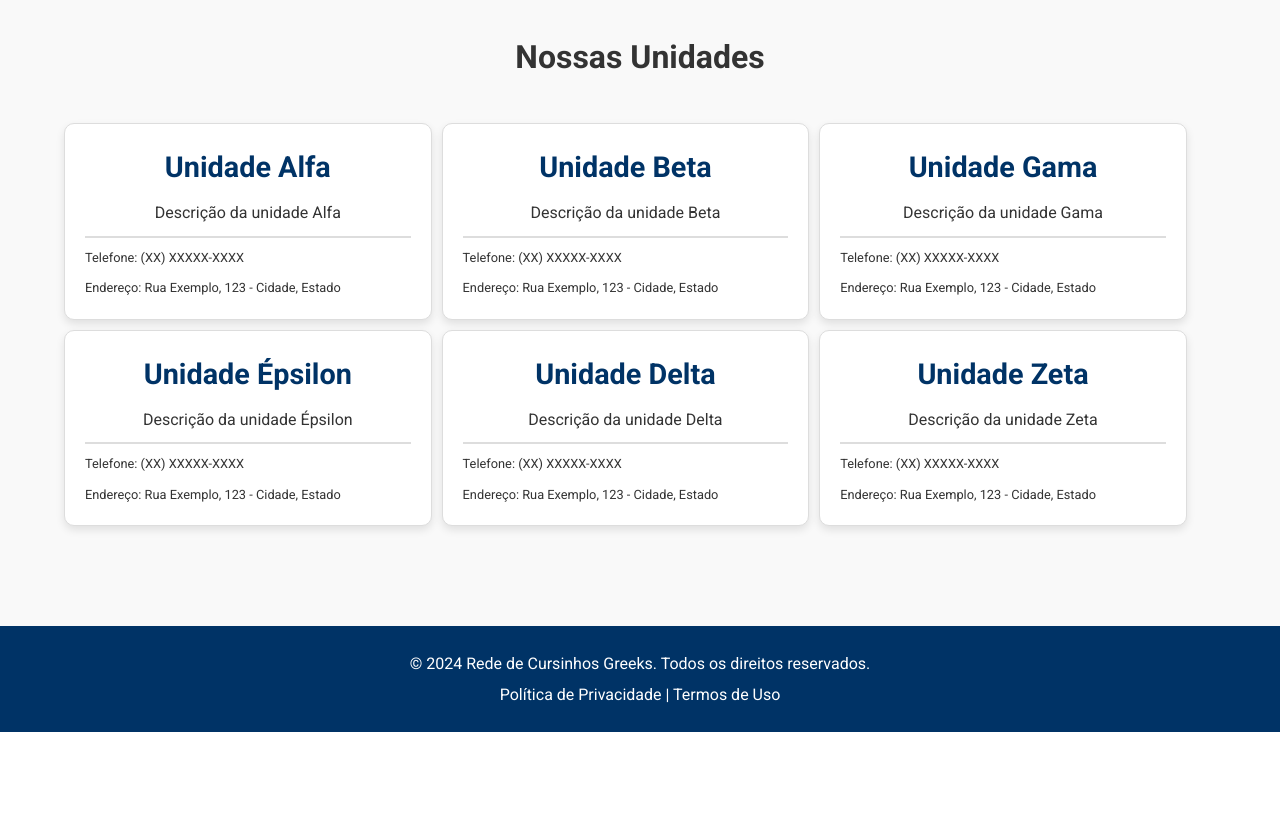
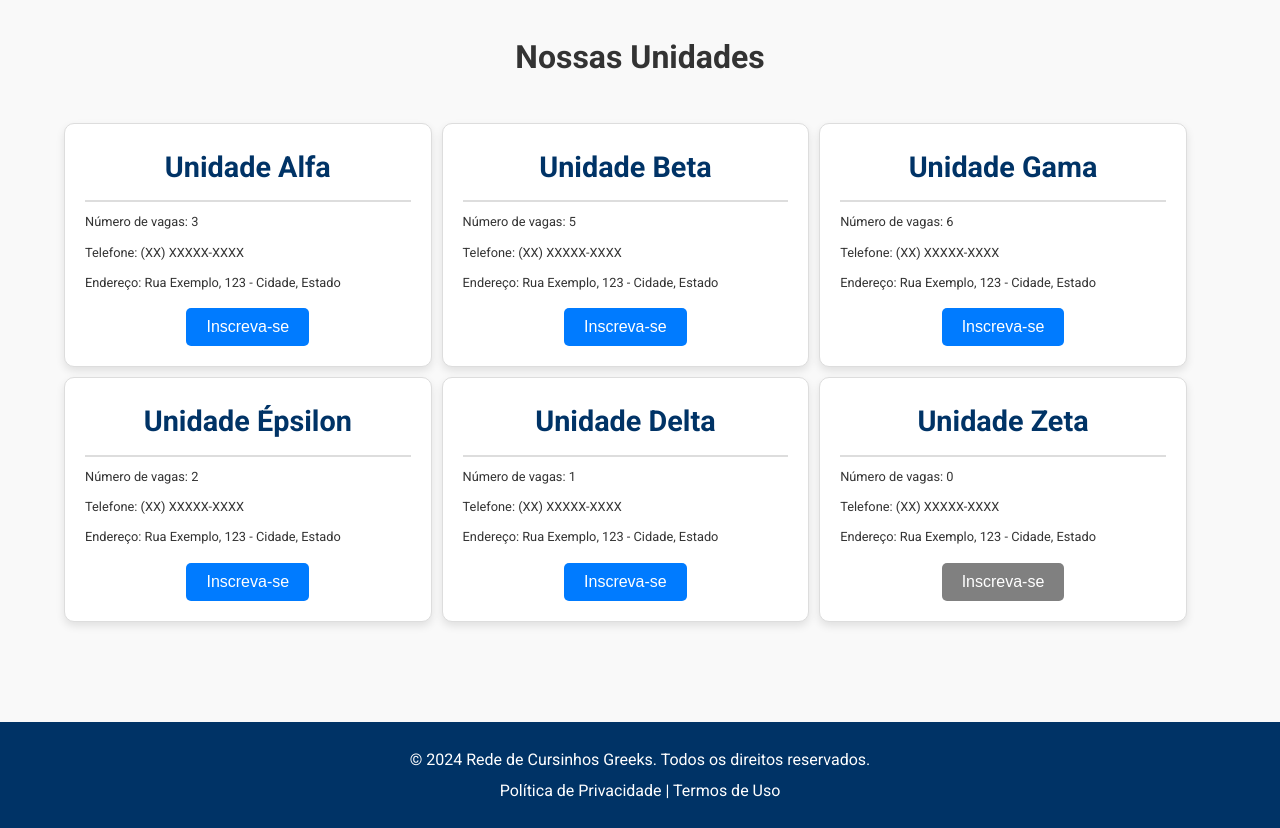
Before and after one commit to MuriloGDO/aibd-proj, a Django app: page / in a window 1280 px wide. Shown: the part 422-1250 px from the top of the page. Before the commit the page ends 1154 px from the top, so only its background shows below. Run offline with Django 5.2, Linux system fonts and the light colour scheme.

Commit message:
feat: unit_detail page

```diff
--- a/aibd/aibd/urls.py
+++ b/aibd/aibd/urls.py
@@ -5,5 +5,6 @@ from web import views as view_web
 urlpatterns = [
     path('admin/', admin.site.urls),
     path('', view_web.home, name="home"),
-    path('unidade/<int:id>/', view_web.unit_detail, name='unit_detail'),
+    path('unidade/<int:unit_id>/', view_web.unit_detail, name='unit_detail'),
+    path('inscrever/<int:unit_id>/', view_web.subscribe_to_the_unit, name='subscribe_to_the_unit'),
 ]
--- a/aibd/templates/home.html
+++ b/aibd/templates/home.html
@@ -5,7 +5,12 @@
     <meta charset="UTF-8">
     <meta name="viewport" content="width=device-width, initial-scale=1.0">
     <link rel="icon" href="{% static 'images/Greeks.png' %}" type="image/png">
-    {% block head %}{% endblock %}
+    <link rel="stylesheet" href="{% static 'css/home.css' %}">
+    <link rel="preconnect" href="https://fonts.googleapis.com">
+    <link rel="preconnect" href="https://fonts.gstatic.com" crossorigin>
+    <link href="https://fonts.googleapis.com/css2?family=Roboto:wght@400;500;700&display=swap" rel="stylesheet">
+    {% block head %}
+    {% endblock %}
     <title>{% block title %}{% endblock %}</title>
 </head>
 <body>
@@ -35,5 +40,8 @@
         {% block footer %}
         {% endblock %}
     </footer>
+
+    {% block script%}
+    {% endblock %}
 </body>
 </html>
--- a/aibd/templates/static/css/web_home.css
+++ b/aibd/templates/static/css/web_home.css
@@ -205,27 +68,32 @@ header nav ul li a:hover {
 
 .info {
     text-align: left;
-    font-size: 0.5em;
+    font-size: 0.8em !important;
 }
 
-/* Footer */
-footer {
-    background-color: #003366;
-    color: white;
-    padding: 20px 0;
-    text-align: center;
-    margin-top: 50px;
+.btn-card {
+    margin-top: 15px;
+    padding: 10px 20px;
+    background-color: #007bff;
+    color: #fff;
+    border: none;
+    border-radius: 5px;
+    cursor: pointer;
+    font-size: 1em;
+    transition: background-color 0.3s ease, transform 0.2s ease;
 }
 
-footer p {
-    margin: 5px 0;
+.btn-card:hover {
+    background-color: #0056b3;
+    transform: translateY(-2px);
 }
 
-footer a {
-    color: white;
-    text-decoration: none;
+.btn-card:active {
+    background-color: #004494;
+    transform: translateY(0);
 }
 
-footer a:hover {
-    text-decoration: underline;
+.btn-card-block {
+    background-color: grey !important;
+    cursor: not-allowed;
 }
--- a/aibd/web/templates/web_home.html
+++ b/aibd/web/templates/web_home.html
@@ -1,13 +1,10 @@
 {% extends 'home.html' %}
 
-{% block title %}Rede de cursinho{% endblock %}
+{% block title %}Rede Greeks{% endblock %}
 
 {% block head %}
     {% load static %}
     <link rel="stylesheet" href="{% static 'css/web_home.css' %}">
-    <link rel="preconnect" href="https://fonts.googleapis.com">
-    <link rel="preconnect" href="https://fonts.gstatic.com" crossorigin>
-    <link href="https://fonts.googleapis.com/css2?family=Roboto:wght@400;500;700&display=swap" rel="stylesheet">
 {% endblock %}
 
 {% block header %}
@@ -31,10 +28,22 @@
                         <a href="{% url 'unit_detail' unit.Id %}" class="card">
                             <div class="card-content">
                                 <h3>{{ unit.Name }}</h3>
-                                <p>{{ unit.Description }}</p>
+                                <!-- <p>{{ unit.Description }}</p> -->
                                 <div class="line"></div>
-                                <p class="info" style="font-size: 0.8em;">Telefone: {{ unit.Fone }}</p>
-                                <p class="info" style="font-size: 0.8em;">Endereço: {{ unit.Address }}</p>
+                                <p class="info">Número de vagas: {{ unit.NumberOfVailableVacancy }}</p>
+                                <p class="info">Telefone: {{ unit.Fone }}</p>
+                                <p class="info">Endereço: {{ unit.Address }}</p>
+                                <input
+                                    type="button"
+                                    value="Inscreva-se"
+                                    {% if unit.NumberOfVailableVacancy == 0 %}
+                                        disabled
+                                        class="btn-card btn-card-block"
+                                    {% else %}
+                                        class="btn-card"
+                                        onclick="redirect_subscribe_to_the_unit(event, {{ unit.Id }})"
+                                    {% endif %}
+                                >
                             </div>
                         </a>
                     {% endfor %}
@@ -46,3 +55,14 @@
 
 {% block footer %}
 {% endblock %}
+
+{% block script %}
+    <script>
+        function redirect_subscribe_to_the_unit(event, unit_id) {
+            event.preventDefault();
+            event.stopPropagation();
+            const url = `{% url 'subscribe_to_the_unit' 0 %}`.replace('0', unit_id);
+            window.location.href = url;
+        }
+    </script>
+{% endblock %}
--- a/aibd/web/views.py
+++ b/aibd/web/views.py
@@ -3,12 +3,12 @@ from django.shortcuts import render
 def home(request):
     #TODO: Pegar todos os dados de cada Unidade no Banco de dados
     ###Por enquanto vamos so simular um banco de dados
-    unit_alfa = {'Name': 'Unidade Alfa', 'Description': 'Descrição da unidade Alfa', 'Fone': '(XX) XXXXX-XXXX', 'Address': 'Rua Exemplo, 123 - Cidade, Estado', 'Id': '1'}
-    unit_beta = {'Name': 'Unidade Beta', 'Description': 'Descrição da unidade Beta', 'Fone': '(XX) XXXXX-XXXX', 'Address': 'Rua Exemplo, 123 - Cidade, Estado', 'Id': '2'}
-    unit_gama = {'Name': 'Unidade Gama', 'Description': 'Descrição da unidade Gama', 'Fone': '(XX) XXXXX-XXXX', 'Address': 'Rua Exemplo, 123 - Cidade, Estado', 'Id': '3'}
-    unit_epsilon = {'Name': 'Unidade Épsilon', 'Description': 'Descrição da unidade Épsilon', 'Fone': '(XX) XXXXX-XXXX', 'Address': 'Rua Exemplo, 123 - Cidade, Estado', 'Id': '4'}
-    unit_delta = {'Name': 'Unidade Delta', 'Description': 'Descrição da unidade Delta', 'Fone': '(XX) XXXXX-XXXX', 'Address': 'Rua Exemplo, 123 - Cidade, Estado', 'Id': '5'}
-    unit_zeta = {'Name': 'Unidade Zeta', 'Description': 'Descrição da unidade Zeta', 'Fone': '(XX) XXXXX-XXXX', 'Address': 'Rua Exemplo, 123 - Cidade, Estado', 'Id': '6'}
+    unit_alfa = {'Name': 'Unidade Alfa', 'Description': 'Descrição da unidade Alfa', 'Fone': '(XX) XXXXX-XXXX', 'Address': 'Rua Exemplo, 123 - Cidade, Estado', 'NumberOfVailableVacancy': 3, 'Id': '1'}
+    unit_beta = {'Name': 'Unidade Beta', 'Description': 'Descrição da unidade Beta', 'Fone': '(XX) XXXXX-XXXX', 'Address': 'Rua Exemplo, 123 - Cidade, Estado', 'NumberOfVailableVacancy': 5, 'Id': '2'}
+    unit_gama = {'Name': 'Unidade Gama', 'Description': 'Descrição da unidade Gama', 'Fone': '(XX) XXXXX-XXXX', 'Address': 'Rua Exemplo, 123 - Cidade, Estado', 'NumberOfVailableVacancy': 6, 'Id': '3'}
+    unit_epsilon = {'Name': 'Unidade Épsilon', 'Description': 'Descrição da unidade Épsilon', 'Fone': '(XX) XXXXX-XXXX', 'Address': 'Rua Exemplo, 123 - Cidade, Estado', 'NumberOfVailableVacancy': 2, 'Id': '4'}
+    unit_delta = {'Name': 'Unidade Delta', 'Description': 'Descrição da unidade Delta', 'Fone': '(XX) XXXXX-XXXX', 'Address': 'Rua Exemplo, 123 - Cidade, Estado', 'NumberOfVailableVacancy': 1, 'Id': '5'}
+    unit_zeta = {'Name': 'Unidade Zeta', 'Description': 'Descrição da unidade Zeta', 'Fone': '(XX) XXXXX-XXXX', 'Address': 'Rua Exemplo, 123 - Cidade, Estado', 'NumberOfVailableVacancy': 0, 'Id': '6'}
     units = []
     units.append(unit_alfa)
     units.append(unit_beta)
@@ -19,15 +19,15 @@ def home(request):
     ###
     return render(request, 'web_home.html', {'units': units})
 
-def unit_detail(request, id):
+def unit_detail(request, unit_id):
     #TODO: Recuperar os dados do cursinho pelo Id
     ###Por enquanto vamos so simular um banco de dados
-    unit_alfa = {'Name': 'Unidade Alfa', 'Description': 'Descrição da unidade Alfa', 'Fone': '(XX) XXXXX-XXXX', 'Address': 'Rua Exemplo, 123 - Cidade, Estado', 'Id': '1'}
-    unit_beta = {'Name': 'Unidade Beta', 'Description': 'Descrição da unidade Beta', 'Fone': '(XX) XXXXX-XXXX', 'Address': 'Rua Exemplo, 123 - Cidade, Estado', 'Id': '2'}
-    unit_gama = {'Name': 'Unidade Gama', 'Description': 'Descrição da unidade Gama', 'Fone': '(XX) XXXXX-XXXX', 'Address': 'Rua Exemplo, 123 - Cidade, Estado', 'Id': '3'}
-    unit_epsilon = {'Name': 'Unidade Épsilon', 'Description': 'Descrição da unidade Épsilon', 'Fone': '(XX) XXXXX-XXXX', 'Address': 'Rua Exemplo, 123 - Cidade, Estado', 'Id': '4'}
-    unit_delta = {'Name': 'Unidade Delta', 'Description': 'Descrição da unidade Delta', 'Fone': '(XX) XXXXX-XXXX', 'Address': 'Rua Exemplo, 123 - Cidade, Estado', 'Id': '5'}
-    unit_zeta = {'Name': 'Unidade Zeta', 'Description': 'Descrição da unidade Zeta', 'Fone': '(XX) XXXXX-XXXX', 'Address': 'Rua Exemplo, 123 - Cidade, Estado', 'Id': '6'}
+    unit_alfa = {'Name': 'Unidade Alfa', 'Description': 'Descrição da unidade Alfa', 'Fone': '(XX) XXXXX-XXXX', 'Address': 'Rua Exemplo, 123 - Cidade, Estado', 'NumberOfVailableVacancy': 3, 'Id': '1'}
+    unit_beta = {'Name': 'Unidade Beta', 'Description': 'Descrição da unidade Beta', 'Fone': '(XX) XXXXX-XXXX', 'Address': 'Rua Exemplo, 123 - Cidade, Estado', 'NumberOfVailableVacancy': 5, 'Id': '2'}
+    unit_gama = {'Name': 'Unidade Gama', 'Description': 'Descrição da unidade Gama', 'Fone': '(XX) XXXXX-XXXX', 'Address': 'Rua Exemplo, 123 - Cidade, Estado', 'NumberOfVailableVacancy': 6, 'Id': '3'}
+    unit_epsilon = {'Name': 'Unidade Épsilon', 'Description': 'Descrição da unidade Épsilon', 'Fone': '(XX) XXXXX-XXXX', 'Address': 'Rua Exemplo, 123 - Cidade, Estado', 'NumberOfVailableVacancy': 2, 'Id': '4'}
+    unit_delta = {'Name': 'Unidade Delta', 'Description': 'Descrição da unidade Delta', 'Fone': '(XX) XXXXX-XXXX', 'Address': 'Rua Exemplo, 123 - Cidade, Estado', 'NumberOfVailableVacancy': 1, 'Id': '5'}
+    unit_zeta = {'Name': 'Unidade Zeta', 'Description': 'Descrição da unidade Zeta', 'Fone': '(XX) XXXXX-XXXX', 'Address': 'Rua Exemplo, 123 - Cidade, Estado', 'NumberOfVailableVacancy': 0, 'Id': '6'}
     units = []
     units.append(unit_alfa)
     units.append(unit_beta)
@@ -38,6 +38,29 @@ def unit_detail(request, id):
     ###
     ###Por enquanto simulando uma busca no banco de dados
     for unit in units:
-        if unit['Id'] == str(id):
+        if unit['Id'] == str(unit_id):
             return render(request, 'unit_detail.html', {'unit': unit})
     ###
+
+def subscribe_to_the_unit(request, unit_id):
+    #TODO: Recuperar os dados do cursinho pelo Id
+    ###Por enquanto vamos so simular um banco de dados
+    unit_alfa = {'Name': 'Unidade Alfa', 'Description': 'Descrição da unidade Alfa', 'Fone': '(XX) XXXXX-XXXX', 'Address': 'Rua Exemplo, 123 - Cidade, Estado', 'NumberOfVailableVacancy': 3, 'Id': '1'}
+    unit_beta = {'Name': 'Unidade Beta', 'Description': 'Descrição da unidade Beta', 'Fone': '(XX) XXXXX-XXXX', 'Address': 'Rua Exemplo, 123 - Cidade, Estado', 'NumberOfVailableVacancy': 5, 'Id': '2'}
+    unit_gama = {'Name': 'Unidade Gama', 'Description': 'Descrição da unidade Gama', 'Fone': '(XX) XXXXX-XXXX', 'Address': 'Rua Exemplo, 123 - Cidade, Estado', 'NumberOfVailableVacancy': 6, 'Id': '3'}
+    unit_epsilon = {'Name': 'Unidade Épsilon', 'Description': 'Descrição da unidade Épsilon', 'Fone': '(XX) XXXXX-XXXX', 'Address': 'Rua Exemplo, 123 - Cidade, Estado', 'NumberOfVailableVacancy': 2, 'Id': '4'}
+    unit_delta = {'Name': 'Unidade Delta', 'Description': 'Descrição da unidade Delta', 'Fone': '(XX) XXXXX-XXXX', 'Address': 'Rua Exemplo, 123 - Cidade, Estado', 'NumberOfVailableVacancy': 1, 'Id': '5'}
+    unit_zeta = {'Name': 'Unidade Zeta', 'Description': 'Descrição da unidade Zeta', 'Fone': '(XX) XXXXX-XXXX', 'Address': 'Rua Exemplo, 123 - Cidade, Estado', 'NumberOfVailableVacancy': 0, 'Id': '6'}
+    units = []
+    units.append(unit_alfa)
+    units.append(unit_beta)
+    units.append(unit_gama)
+    units.append(unit_epsilon)
+    units.append(unit_delta)
+    units.append(unit_zeta)
+    ###
+    ###Por enquanto simulando uma busca no banco de dados
+    for unit in units:
+        if unit['Id'] == str(unit_id):
+            return render(request, 'subscribe_to_the_unit.html', {'unit': unit})
+    ###
```
Also changed, not shown: other parts of aibd/templates/static/css/web_home.css (+0 -137 lines), aibd/templates/static/css/home.css (added, +73 -0 lines), aibd/templates/static/css/unit_detail.css (+46 -0 lines), aibd/web/templates/subscribe_to_the_unit.html (added, +24 -0 lines), aibd/web/templates/unit_detail.html (+68 -10 lines), aibd/templates/static/css/subscribe_to_the_unit.css (added).
